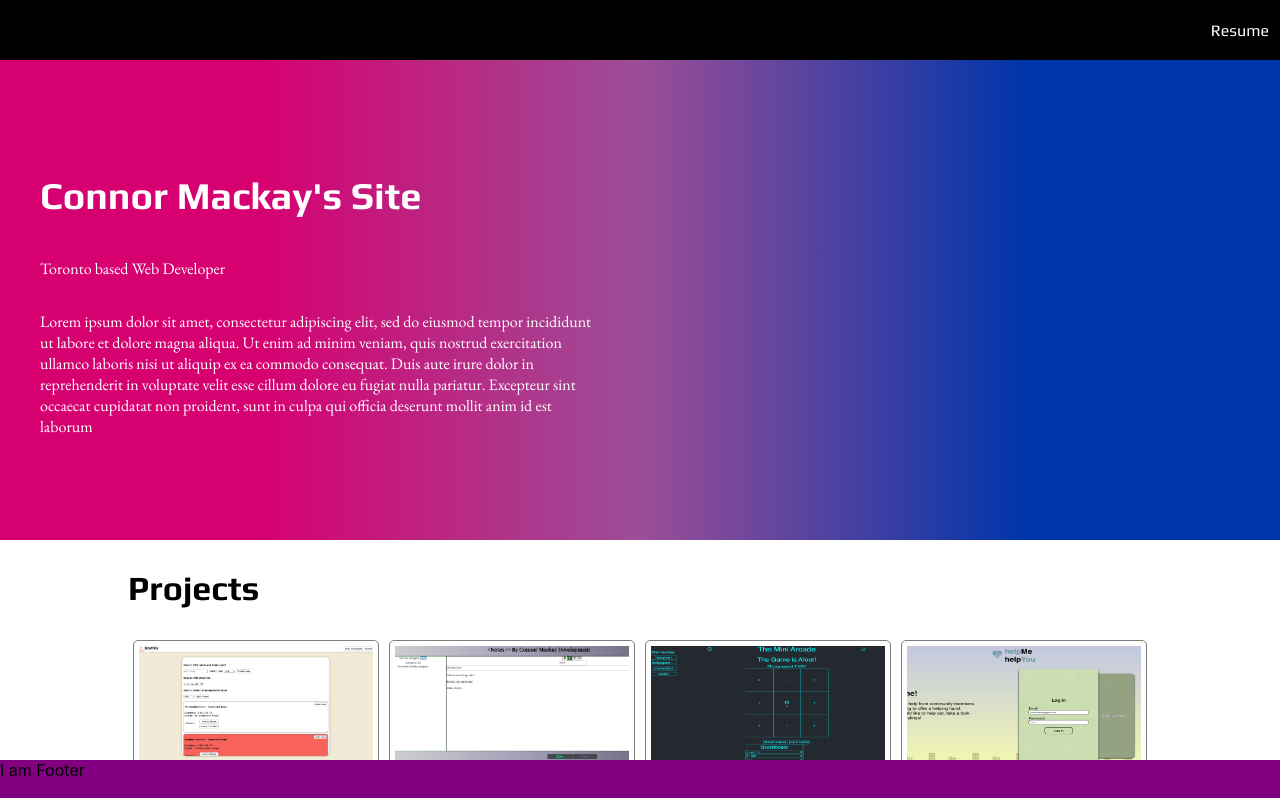
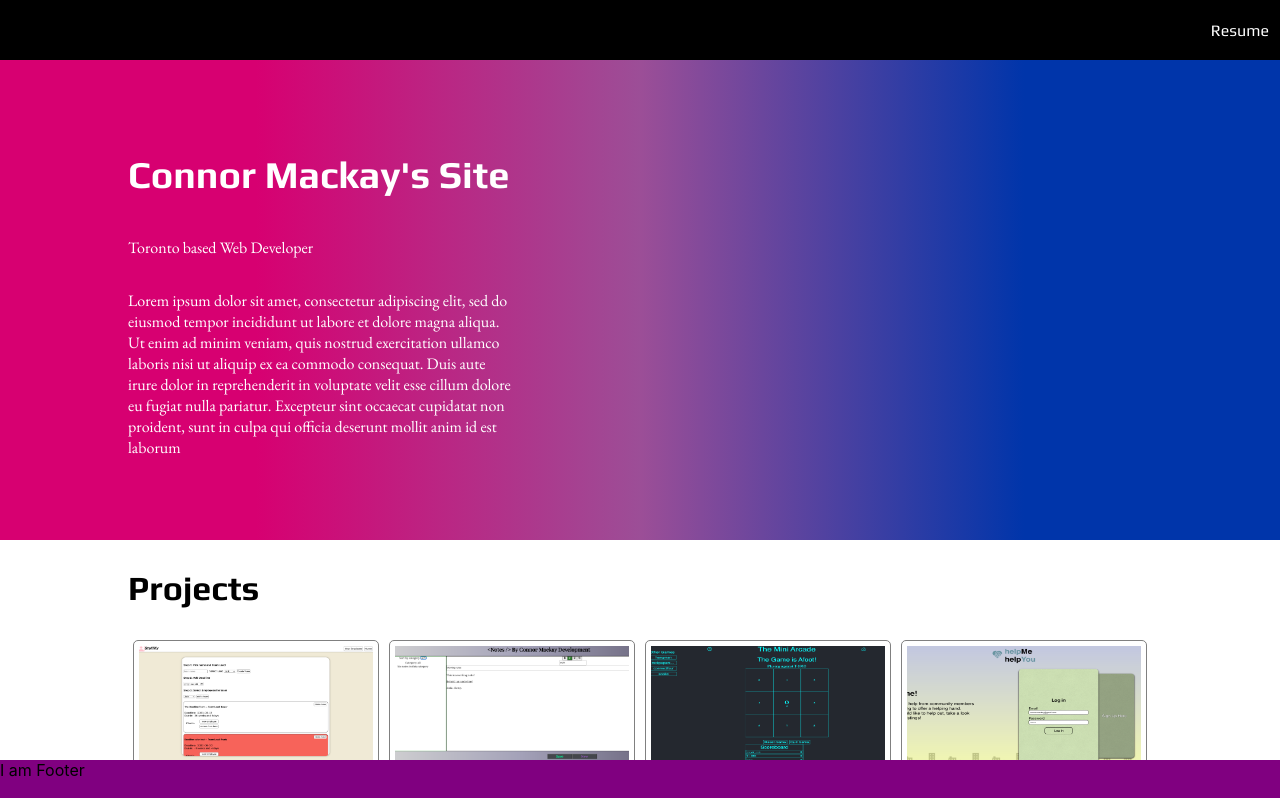
Before and after one commit to CD-Mackay/personal_site, a Next.js app: page / in a window 1280 px wide. Shown: the top 798 px of the page. Built offline with nearby package versions, Linux system fonts and the light colour scheme.

Commit message:
refactor hero layout to align with projects/skills

```diff
--- a/Components/Hero/Hero.module.css
+++ b/Components/Hero/Hero.module.css
@@ -6,8 +6,6 @@
     rgba(156, 78, 151, 1) 50%,
     rgba(0, 53, 170, 1) 80%
   );
-  display: grid;
-  grid-template-columns: 1fr 1fr;
 }
 
 .text {
@@ -15,5 +13,7 @@
   flex-direction: column;
   justify-content: center;
   color: white;
-  padding: 40px;
+  margin-left: 10vw;
+  width: 30vw;
+  height: 100%;
 }
```
